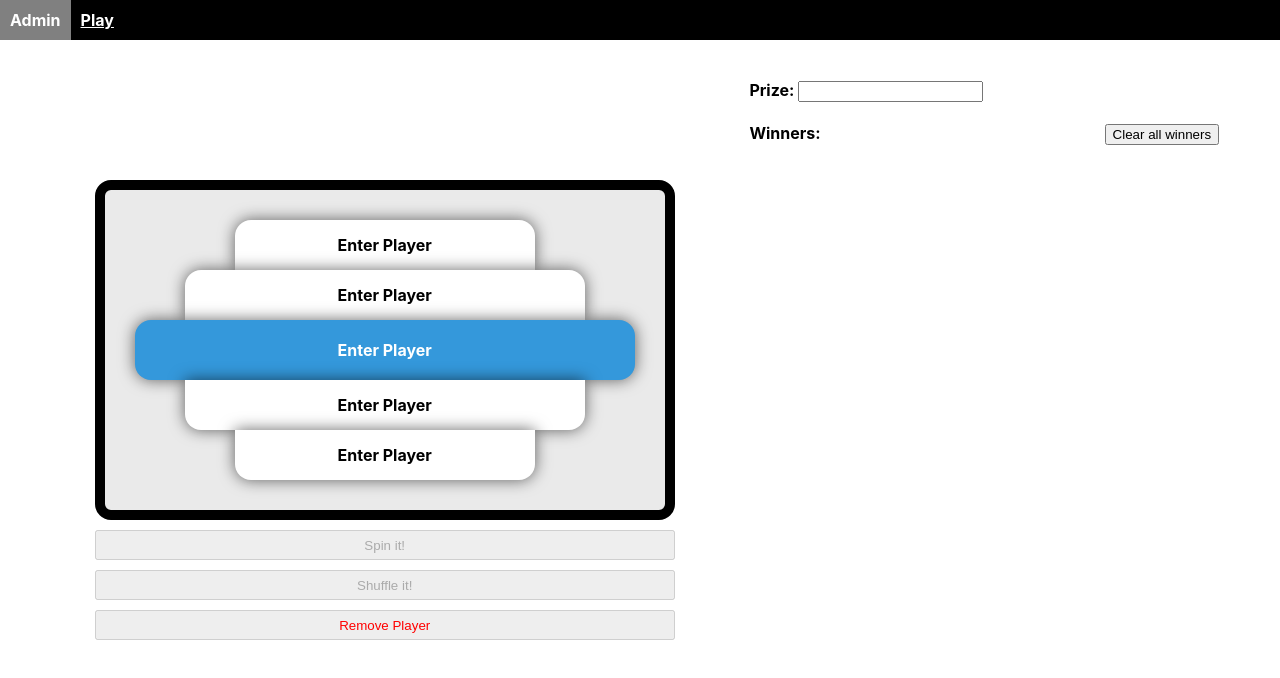
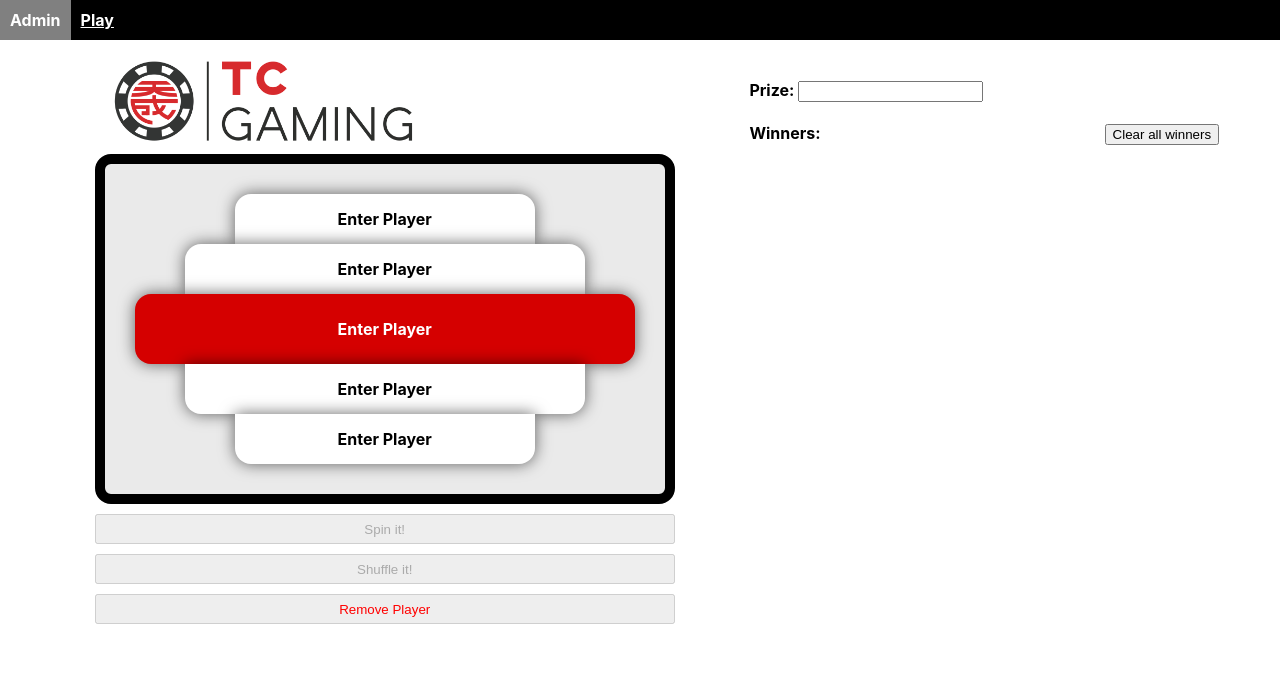
Before and after one commit to jmdalida11/spin-win, a React (Vite) app: page /play in a window 1280 px wide. Shown: the top 678 px of the page. Built offline with nearby package versions, Linux system fonts and the light colour scheme.

Commit message:
Add logo and color

```diff
--- a/src/components/Spinner.tsx
+++ b/src/components/Spinner.tsx
@@ -22,9 +22,9 @@ const Card = styled.div<{
    ${({ main }) => main ? `
     cursor: pointer;
     color: white;
-    background-color: #3498db;
+    background-color: #D50000;
     border-radius: 1rem;
-    height: 60px;` :
+    height: 70px;` :
     `
     background-color: #fff;
     `};
--- a/src/pages/Play.tsx
+++ b/src/pages/Play.tsx
@@ -5,6 +5,7 @@ import { useState } from "react";
 import { loadPlayers, loadWinners, randomNumber } from "../utils";
 import SpinAudio from '../assets/spin.mp3';
 import { Winner } from "../types/types";
+import Logo from "../assets/logo.png";
 
 const Container = styled.div`
   width: 100%;
@@ -19,7 +20,6 @@ const Container = styled.div`
 const Left = styled.div`
   width: 100%;
   display: flex;
-  align-items: center;
   justify-content: center;
 `;
 
@@ -41,7 +41,7 @@ const SpinButton = styled.button`
 `;
 
 const Winners = styled.div`
-  background-color: #3498db;
+  background-color: #e10000;
   padding: 5px;
   width: 90%;
   display: inline-flex;
@@ -163,6 +163,7 @@ function Play() {
   return <Container>
     <Left>
       <div>
+        <img src={Logo} height={100} />
         <Spinner names={topPlayers} />
         <SpinButton disabled={players.length === 0 || !audio.paused} onClick={handleSpin}>Spin it!</SpinButton>
         <SpinButton disabled={players.length === 0 || !audio.paused} onClick={shuffle}>Shuffle it!</SpinButton>
```
Also changed, not shown: src/assets/logo.png (added).
